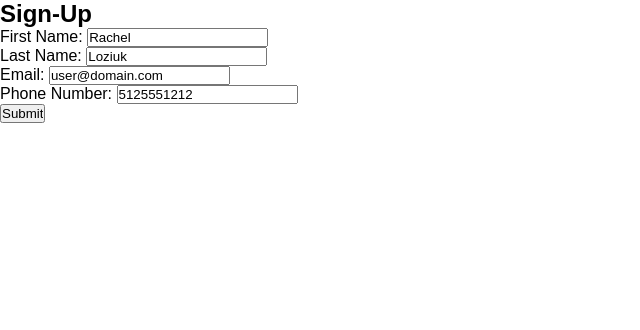
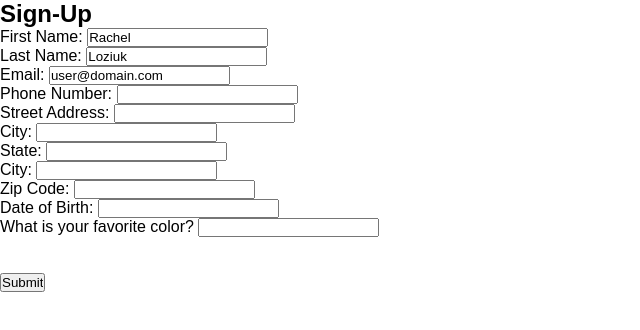
Before and after one commit to rach7110/activeProspect, a plain HTML site: page index.html in a window 1280 px wide. Shown: the whole page, without its empty margins (0-640 px from the left). Drawn offline with nearby package versions, Linux system fonts and the light colour scheme.

Commit message:
added all the requried input and label tags

```diff
--- a/index.html
+++ b/index.html
@@ -10,19 +10,45 @@
 		<div id="success_message"> </div>
 		<div id="sign-up">
 			<h2>Sign-Up</h2>
-      <!-- <form name="lead" action="https://app.leadconduit.com/v2/PostLeadAction." method="/post"> -->
-      <form id="lead_form" name="lead" method="/post">
+			<form id="lead_form" name="lead" action="https://app.leadconduit.com/v2/PostLeadAction." method="/post">
+			<!-- <form id="lead_form" name="lead" method="/post"> -->
 				<label for="first">First Name:</label>
 				<input type="text" id="first" name="first_name" value="Rachel">
 				<br/>
 				<label for="last">Last Name:</label>
 				<input type="text" id="last" name="last_name" value="Loziuk">
 				<br/>
-        <label for="last">Email:</label>
+				<label for="email">Email:</label>
 				<input type="text" id="email" name="email" value="user@domain.com">
 				<br/>
-        <label for="last">Phone Number:</label>
-        <input type="text" id="phone" name="phone_home" value="5125551212">
+				<label for="phone">Phone Number:</label>
+				<input type="text" id="phone" name="phone_home">
+				<br/>
+        <label for="address1">Street Address:</label>
+        <input type="text" id="address1" name="adress1">
+        <br/>
+        <label for="city">City:</label>
+        <input type="text" id="city" name="city">
+        <br/>
+        <label for="state">State:</label>
+        <input type="text" id="state" name="state">
+        <br/>
+        <label for="city">City:</label>
+        <input type="text" id="city" name="city">
+        <br/>
+        <label for="postal_code">Zip Code:</label>
+        <input type="text" id="postal_code" name="postal_code">
+        <br/>
+        <label for="dob">Date of Birth:</label>
+        <input type="text" id="dob" name="dob">
+        <br/>
+        <label for="CQ1">What is your favorite color?</label>
+        <input type="text" id="CQ1" name="CQ1">
+        <br/>
+
+        <input type="hidden" id="ip" name="ip_address">
+        <br/>
+        <input type="hidden" id="site_url" name="site_url">
         <br/>
 
 				<input type="hidden" name="xxAccountId" value="0534ql178w">
```
Lines whose indentation alone changed are shown as unchanged.
